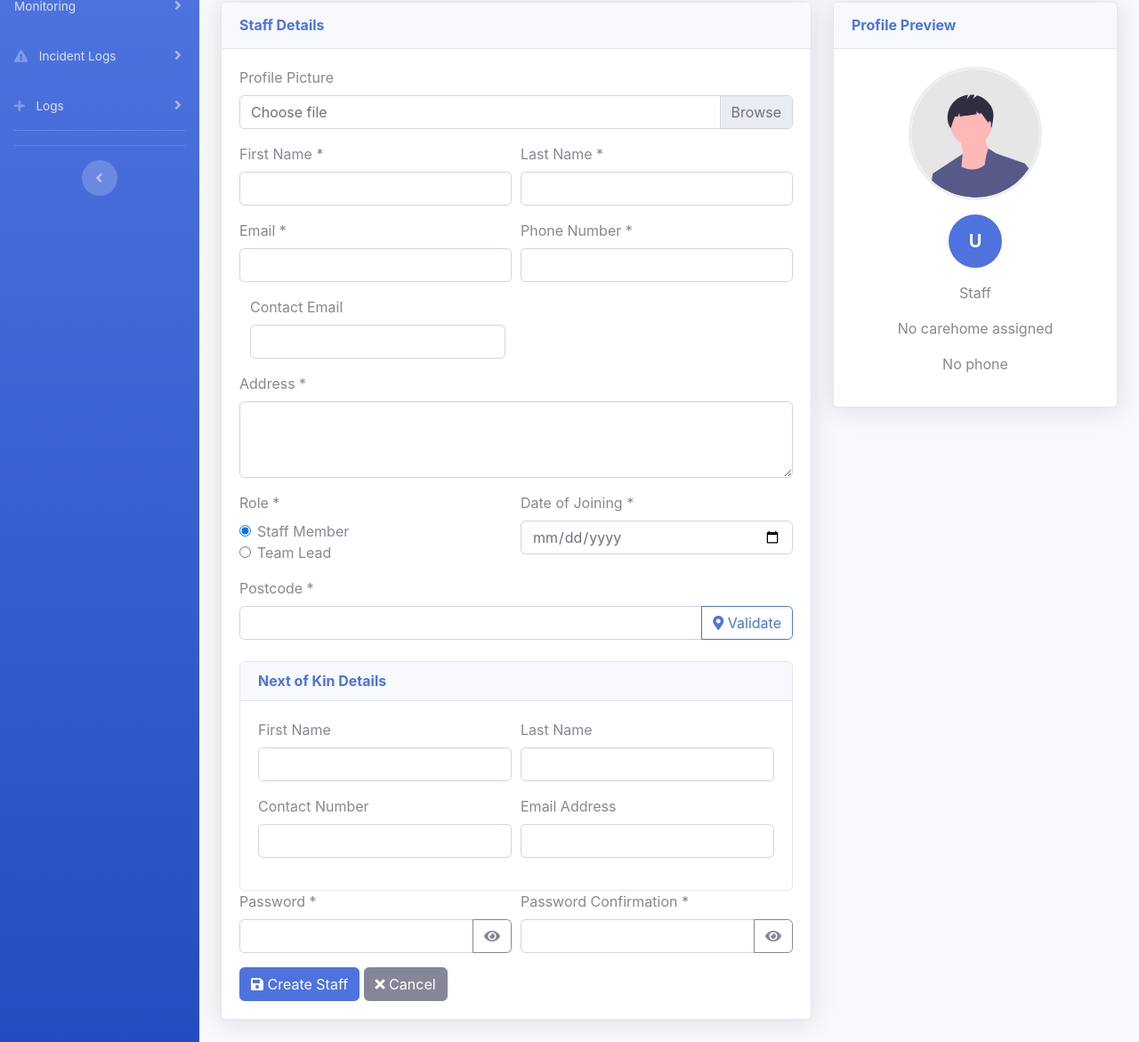
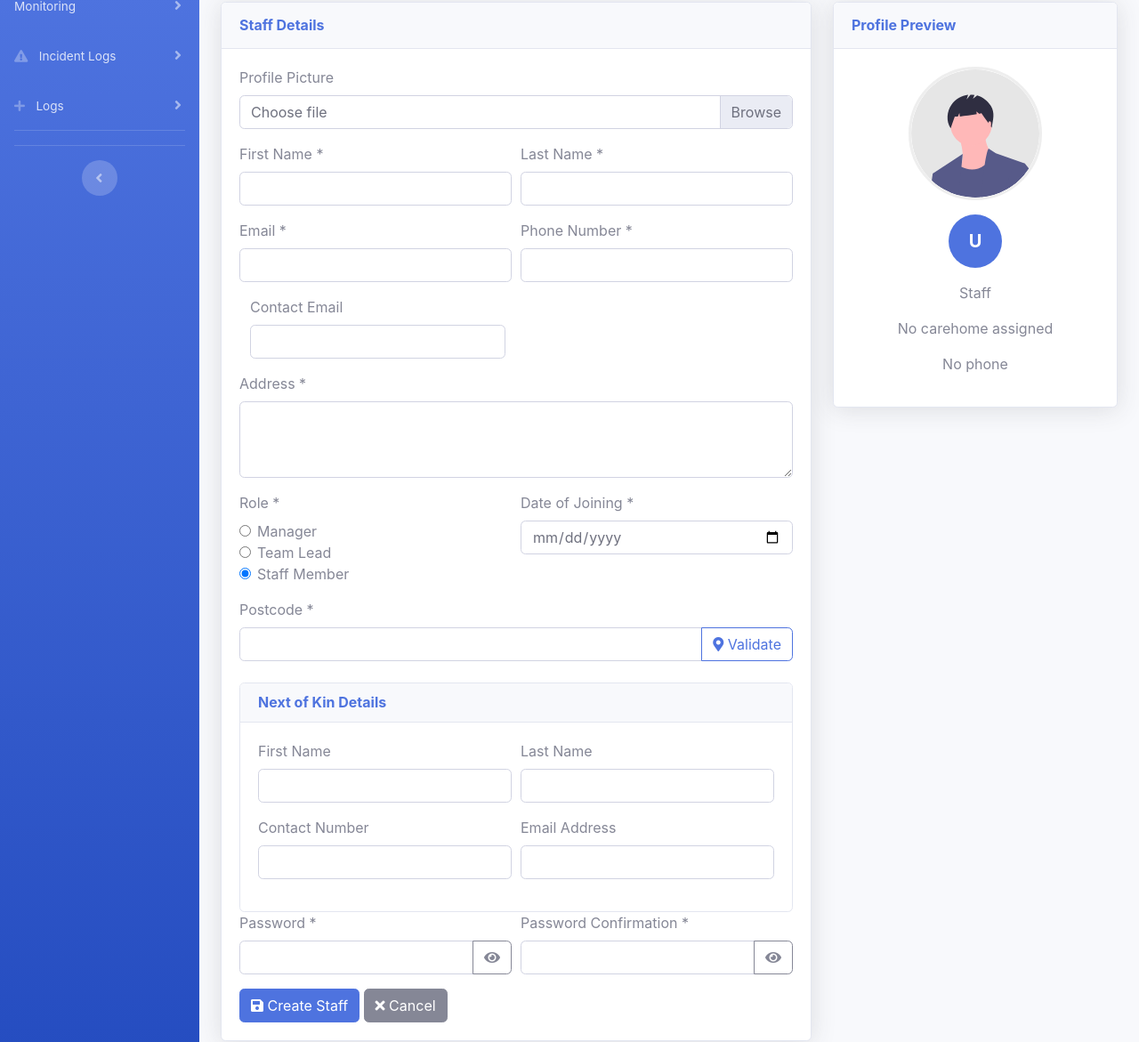
Before and after one commit to prestigeCareManagementSoftwares/PrestigeCareHomeManagement, a Django app: page /staff/create/ in a window 1280 px wide. Shown: the part 150-1321 px from the top of the page at 89% size. Run offline with Django 5.2, Linux system fonts and the light colour scheme; the visitor is signed in with stand-in values (Sample User, id 1); data comes from the database, SQL or seed files in the repository; data that the repository does not hold is empty; some libraries are stand-ins or nearby versions.

Commit message:
fixes on staff edit

```diff
--- a/core/core/templates/staff/create.html
+++ b/core/core/templates/staff/create.html
@@ -80,14 +80,19 @@
                         <div class="form-group col-md-6">
                             <label>Role *</label>
                             <div class="form-check">
-                                <input class="form-check-input" type="radio" name="role" id="role_staff"
-                                       value="staff" {% if form.instance.role == 'staff' %}checked{% endif %}>
-                                <label class="form-check-label" for="role_staff">Staff Member</label>
+                                <input class="form-check-input" type="radio" name="role" id="role_manager"
+                                       value="manager" {% if form.instance.role == 'manager' %}checked{% endif %}>
+                                <label class="form-check-label" for="role_manager">Manager</label>
                             </div>
                             <div class="form-check">
                                 <input class="form-check-input" type="radio" name="role" id="role_team_lead"
                                        value="team_lead" {% if form.instance.role == 'team_lead' %}checked{% endif %}>
                                 <label class="form-check-label" for="role_team_lead">Team Lead</label>
+                            </div>
+                            <div class="form-check">
+                                <input class="form-check-input" type="radio" name="role" id="role_staff"
+                                       value="staff" {% if form.instance.role == 'staff' or not form.instance.role %}checked{% endif %}>
+                                <label class="form-check-label" for="role_staff">Staff Member</label>
                             </div>
                         </div>
 
@@ -271,10 +276,22 @@ $(document).ready(function() {
 
     // Role toggle
     $('input[name="role"]').change(function() {
-        const isTeamLead = $(this).val() === 'team_lead';
+        const role = $(this).val();
+        const isTeamLead = role === 'team_lead';
+        const isManager = role === 'manager';
+
+        // Show carehome field only for team leads
         $('#carehome-group').toggle(isTeamLead);
         $('#carehome-group select').prop('required', isTeamLead);
+
+        // Update role preview
         $('#role-preview').text($(this).next('label').text());
+
+        // For managers, ensure carehome is not required and hide the field
+        if (isManager) {
+            $('#carehome-group').hide();
+            $('#carehome-group select').prop('required', false);
+        }
     });
 
     // Carehome preview
@@ -302,9 +319,11 @@ $(document).ready(function() {
         const target = $('#' + $(this).data('target'));
         const icon = $(this).find('i');
         if (target.attr('type') === 'password') {
-            target.attr('type', 'text'); icon.removeClass('fa-eye').addClass('fa-eye-slash');
+            target.attr('type', 'text');
+            icon.removeClass('fa-eye').addClass('fa-eye-slash');
         } else {
-            target.attr('type', 'password'); icon.removeClass('fa-eye-slash').addClass('fa-eye');
+            target.attr('type', 'password');
+            icon.removeClass('fa-eye-slash').addClass('fa-eye');
         }
     });
 
```
